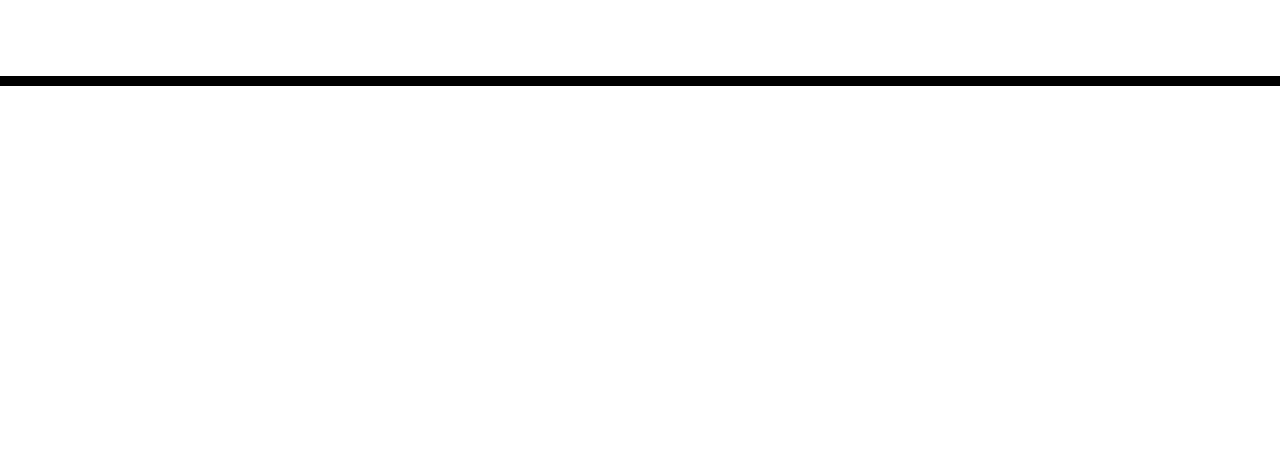
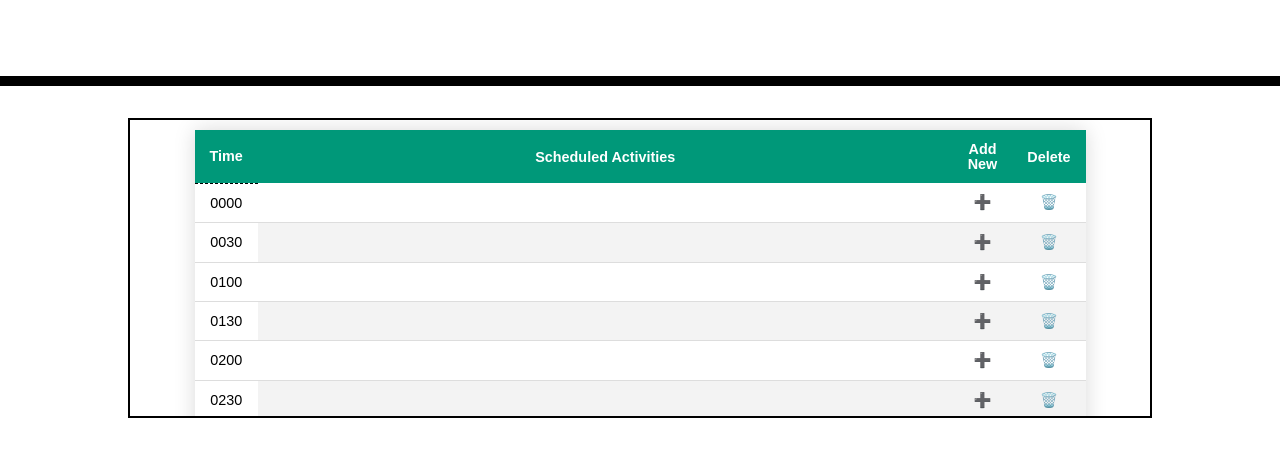
Before and after one commit to daniel-gregg/Day-planner-widget, a plain HTML site: page index.html in a window 1280 px wide. Shown: the part 182-638 px from the top of the page. Drawn offline with nearby package versions, Linux system fonts and the light colour scheme; files that its build step writes are made by us from their sources.

Commit message:
Set up day planner html structure and add and delete buttons for scheduled events

```diff
--- a/assets/script.js
+++ b/assets/script.js
@@ -0,0 +1,48 @@
+
+const timeArr = ["0000", "0030", "0100", "0130", "0200", "0230", "0300", "0330", "0400", "0430", "0500", "0530", "0600", "0630", "0700", "0730", "0800", "0830", "0900", "0930", "1000", "1030", "1100", "1130", "1200", "1230", "1300", "1330", "1400", "1430", "1500", "1530", "1600", "1630", "1700", "1730", "1800", "1830", "1900", "1930", "2000", "2030", "2100", "2130", "2200", "2230", "2300", "2330",]
+
+const scheduledEvent = {
+    short: "", //short description of event
+    long: "", //long description of event
+    location: "", //location of event
+    busy: false, //show as busy or not?
+}
+
+function renderTimeValues() {
+    var table = document.querySelector(".table-body");
+    for(i=0; i<timeArr.length; i++){
+        time = timeArr[i]
+        const tableRow = `
+            <tr id="${time}">
+                <td class="hour"><span>${time}</span></td>
+                <td class="eventSpace"><span class="scheduledEvent" onclick="showEvent()"></span></td>
+                <td><span class="add" onclick="addEvent(this)">➕</span></td>
+                <td><span class="delete" onclick="deleteEvent(this)">🗑️</span></td>
+            </tr>`
+        table.innerHTML += tableRow
+    }
+  }
+
+window.onload = renderTimeValues;
+
+function addEvent(clicked){
+    // add form popup function here.
+    document.querySelector(".popup-form").style.display = "block";
+
+
+    //get target element to fill event details with
+    targetElement = clicked.parentElement.previousElementSibling;
+
+    targetElement.innerHTML = event.short;
+}
+
+function deleteEvent(clicked){
+    //get target element to fill event details with
+    targetElement = clicked.parentElement.previousElementSibling.previousElementSibling;
+
+    targetElement.innerHTML = "";
+}
+
+function showEvent(){
+    //show event details on click
+}
--- a/assets/style.css
+++ b/assets/style.css
@@ -69,3 +69,64 @@ textarea{
   font-size: 20px;
   transition: all .3s ease-in-out;
 }
+
+.container {
+  display: flex;
+  width: 80%;
+  height: 300px;
+  border: 2px solid black;
+  margin: 0 auto;
+  overflow-y: auto;
+}
+
+.popup-form {
+  display: none;
+}
+
+.styled-table {
+  border-collapse: collapse;
+  margin: 25px 0;
+  font-size: 0.9em;
+  font-family: sans-serif;
+  width: 90%;
+  box-shadow: 0 0 20px rgba(0, 0, 0, 0.15);
+  margin: 0 auto;
+  margin-top: 10px;
+}
+
+.styled-table thead tr {
+  background-color: #009879;
+  color: #ffffff;
+  text-align: center;
+}
+
+#thTime, #thAdd, #thDelete {
+  width: 50px;
+}
+
+.styled-table th,
+.styled-table td {
+    padding: 12px 15px;
+}
+
+
+.styled-table tbody tr {
+  border-bottom: 1px solid #dddddd;
+  text-align: center;
+}
+
+.styled-table tbody tr:nth-of-type(even) {
+  background-color: #f3f3f3;
+}
+
+.styled-table tbody tr:last-of-type {
+  border-bottom: 2px solid #009879;
+}
+
+.add:hover {
+  color: green;
+}
+
+.add, .delete {
+  cursor:pointer;
+}
--- a/index.html
+++ b/index.html
@@ -18,7 +18,8 @@
       href="https://fonts.googleapis.com/css?family=Open+Sans&display=swap"
       rel="stylesheet"
     />
-    <link rel="stylesheet" href="style.css" />
+    <link rel="stylesheet" href="./assets/style.css" />
+    <script src="https://unpkg.com/dayjs@1.8.21/dayjs.min.js"></script>
     <title>Work Day Scheduler</title>
   </head>
 
@@ -30,9 +31,27 @@
     </header>
     <div class="container">
       <!-- Timeblocks go here -->
+      <table class="styled-table">
+        <thead>
+            <tr>
+                <th id="thTime">Time</th>
+                <th id="thSched">Scheduled Activities</th>
+                <th id="thAdd">Add New</th>
+                <th id="thDelete">Delete</th>
+            </tr>
+        </thead>
+        <tbody class="table-body">
+
+        </tbody>
+    </table>
     </div>
+
+    <form class="popup-form">
+      DISPLAY ON CLICK TO ENTER NEW COMMITMENT
+    </form>
 
     <script src="https://cdnjs.cloudflare.com/ajax/libs/jquery/3.2.1/jquery.min.js"></script>
     <script src="https://cdnjs.cloudflare.com/ajax/libs/dayjs/1.10.4/dayjs.min.js"></script>
+    <script src="assets/script.js"></script>
   </body>
 </html>
```
